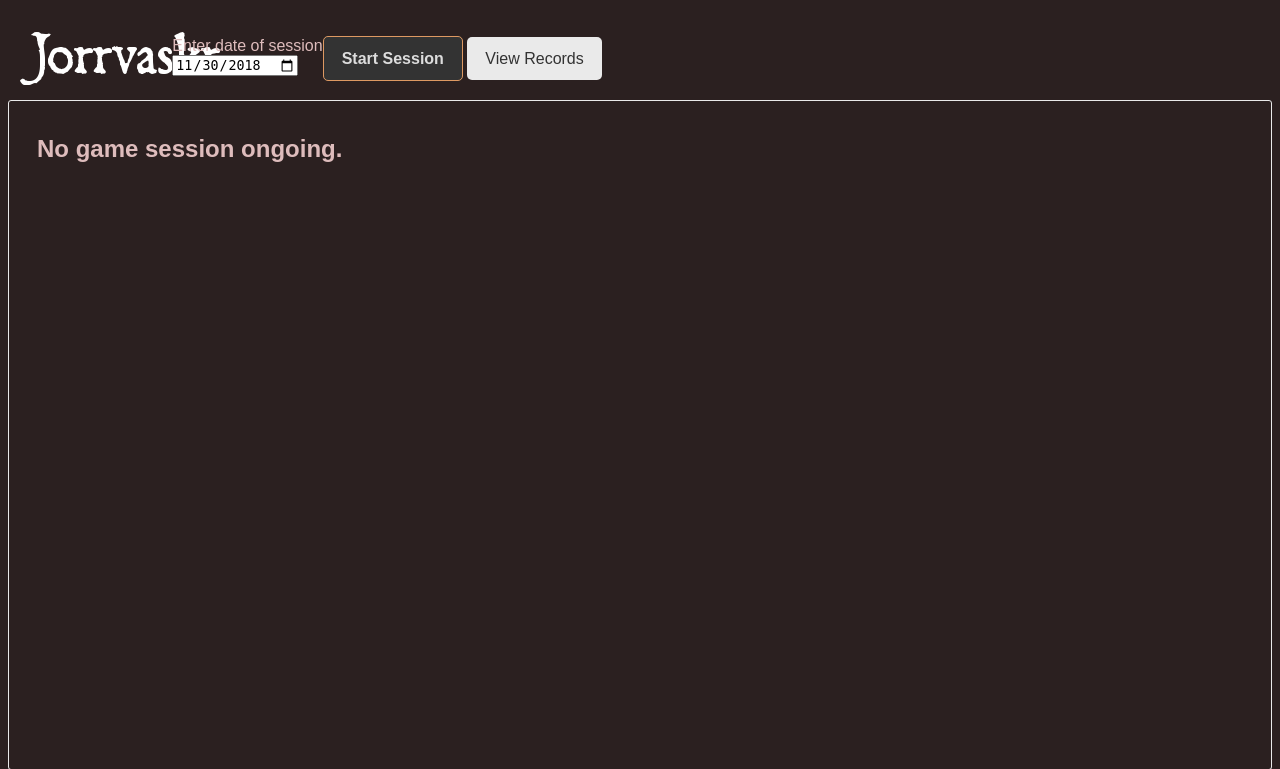
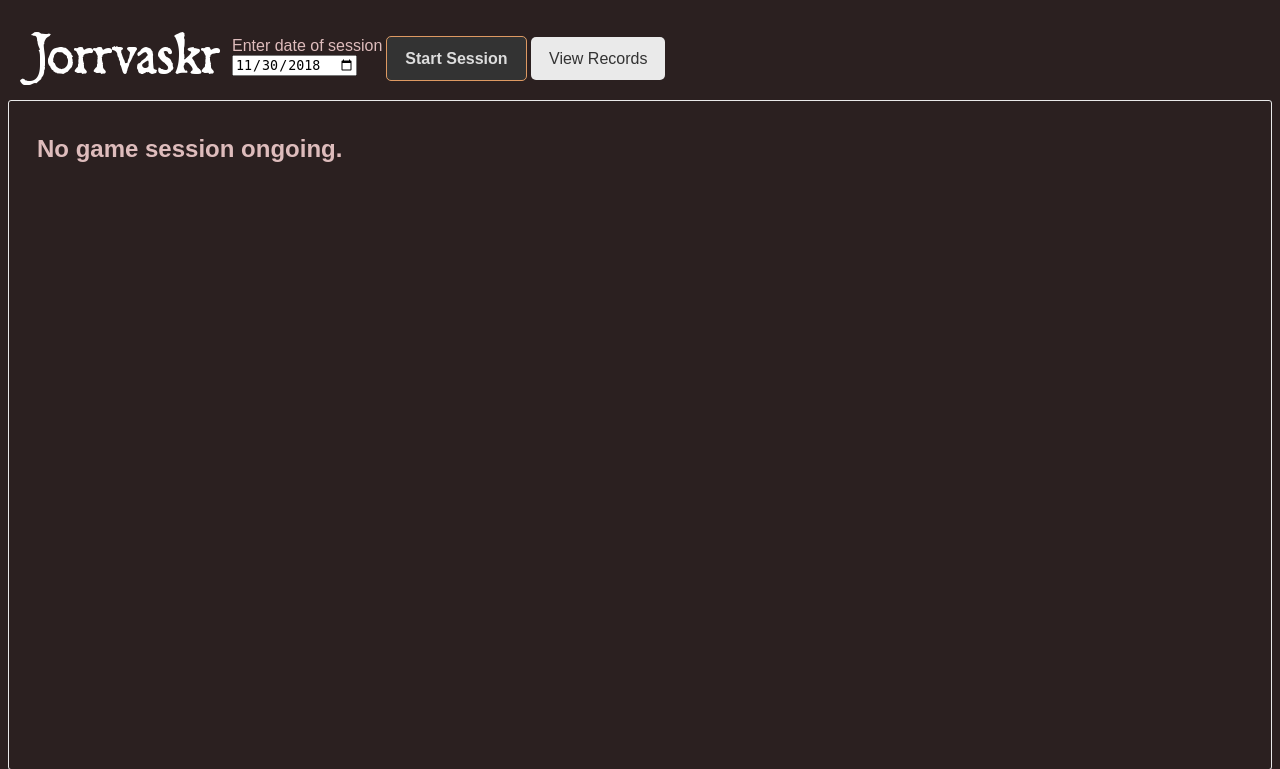
Before and after one commit to skytreader/jorrvaskr, a Flask app: page / in a window 1280 px wide. Shown: the top 769 px of the page. Run offline with Flask 2, Linux system fonts and the light colour scheme.

Commit message:
Fix some minor issues.

```diff
--- a/app/static/styles/jorrvaskr.css
+++ b/app/static/styles/jorrvaskr.css
@@ -5,8 +5,8 @@ body {
 }
 
 .logo-container {
-    width: 13%;
     float: left;
+    flex: auto;
 }
 
 .app-header {
@@ -26,6 +26,7 @@ body {
 
 .toolbar .date-entry{
     margin-top: -13px;
+    margin-right: 4px;
 }
 
 .data-section {
--- a/config.py
+++ b/config.py
@@ -2,3 +2,4 @@ class Config(object):
     DEBUG = True
     TESTING = False
     SQLALCHEMY_DATABASE_URI = "postgresql://postgres:@db:5432/jorrvaskr"
+    SQLALCHEMY_TRACK_MODIFICATIONS = False
```
